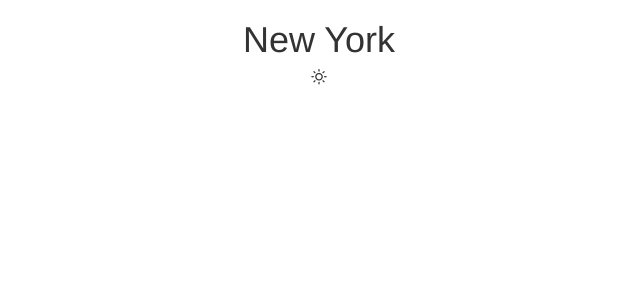
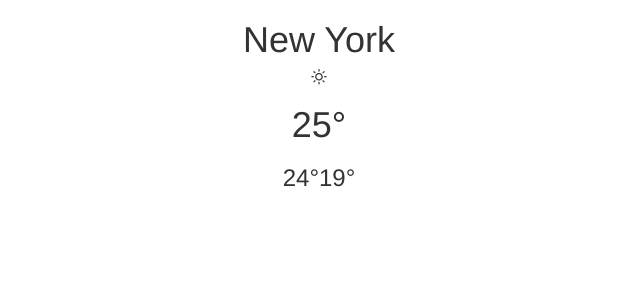
Before and after one commit to codershona/react-weather-app, a React (Create React App) app: page / in a window 1280 px wide. Shown: the top 300 px of the page, without its empty margins (321-961 px from the left). Built offline with nearby package versions, Linux system fonts and the light colour scheme.

Commit message:
created minmax function

```diff
--- a/src/app_component/weather.component.js
+++ b/src/app_component/weather.component.js
@@ -9,8 +9,17 @@
            <h1>New York</h1>
 
            <h5 className="py-4">
-             <i className="wi wi-day-sunny"></i>
+             <i className="wi wi-day-sunny display-1"/>
            </h5>
+
+           <h1 className="py-2">25&deg;</h1>
+
+
+       {/** showing max and min temparature **/}
+
+       {minmaxTemp(24, 19)}
+
+
 
 		 </div>
 		 </div>
@@ -19,4 +28,19 @@
    );
 };
 
+
+function minmaxTemp(min, max) {
+	return (
+		<h3>
+		  <span className="px-4">{min}&deg;</span>
+
+		  <span className="px-4">{max}&deg;</span>
+
+		</h3>
+		);
+
+}
+
+
+
 export default Weather;
```
